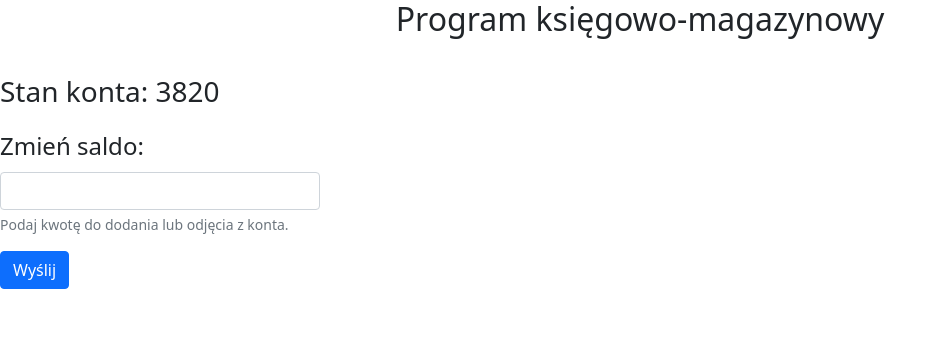
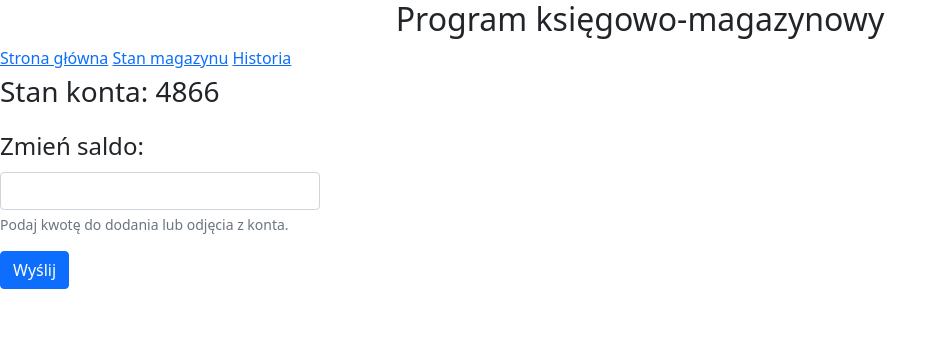
Before and after one commit to Nedved942/Zadanie-L1-L2-app-Projekty-strony-glownej-i-podstron-dla-systemu-accountant, a Flask app: page / in a window 1280 px wide. Shown: the top 338 px of the page, without its empty margins (0-947 px from the left). Run offline with Flask 3, Linux system fonts and the light colour scheme.

Commit message:
Dodanie zakladek do widokow strony

```diff
--- a/data_amount_in_account.txt
+++ b/data_amount_in_account.txt
@@ -1 +1 @@
-3820
+4866
--- a/templates/history.html
+++ b/templates/history.html
@@ -8,9 +8,11 @@
 </head>
 <body>
     <h2 class="text-center">Program księgowo-magazynowy</h2>
+    <a href="{{ url_for('index') }}" class="fs-6">Strona główna</a>
+    <a href="{{ url_for('store') }}" class="fs-6">Stan magazynu</a>
+    <a href="{{ url_for('history') }}" class="fs-6">Historia</a>
     <br>
-
-    <form class="w-25" action="{{ url_for("history") }}" method="POST">
+    <form class="w-25" action="{{ url_for('history') }}" method="POST">
         <div class="mb-2">
             <label class="form-label fs-5">Początkowa operacja</label>
             <input type="number" class="form-control" name="start_operation">
--- a/templates/index.html
+++ b/templates/index.html
@@ -8,11 +8,13 @@
 </head>
 <body>
     <h2 class="text-center">Program księgowo-magazynowy</h2>
-
+    <a href="{{ url_for('index') }}" class="fs-6">Strona główna</a>
+    <a href="{{ url_for('store') }}" class="fs-6">Stan magazynu</a>
+    <a href="{{ url_for('history') }}" class="fs-6">Historia</a>
     <br>
     <p class="fs-3">Stan konta: {{ amount_in_account }}</p>
 
-    <form class="w-25" action="{{ url_for("index") }}" method="POST">
+    <form class="w-25" action="{{ url_for('index') }}" method="POST">
         <div class="mb-3">
             <label class="form-label fs-4">Zmień saldo:</label>
             <input type="number" class="form-control" name="difference_in_account">
@@ -24,7 +26,7 @@
     <br>
     <br>
 
-    <form class="w-25" action="{{ url_for("index") }}" method="POST">
+    <form class="w-25" action="{{ url_for('index') }}" method="POST">
         <p class="fs-4 mb-2">Dokonaj zakupu:</p>
         <div class="mb-3">
             <label class="form-label">Nazwa produktu:</label>
@@ -47,7 +49,7 @@
     <br>
     <br>
 
-    <form class="w-25" action="{{ url_for("index") }}" method="POST">
+    <form class="w-25" action="{{ url_for('index') }}" method="POST">
         <p class="fs-4 mb-2">Dokonaj sprzedaży:</p>
         <div class="mb-3">
             <label class="form-label">Nazwa produktu:</label>
--- a/templates/store.html
+++ b/templates/store.html
@@ -8,6 +8,9 @@
 </head>
 <body>
     <h2 class="text-center">Program księgowo-magazynowy</h2>
+    <a href="{{ url_for('index') }}" class="fs-6">Strona główna</a>
+    <a href="{{ url_for('store') }}" class="fs-6">Stan magazynu</a>
+    <a href="{{ url_for('history') }}" class="fs-6">Historia</a>
     <br>
     <p class="fs-3">Stan konta: {{ amount_in_account }}</p>
 
```
Also changed, not shown: operation_history.json (+1 -1 lines).
